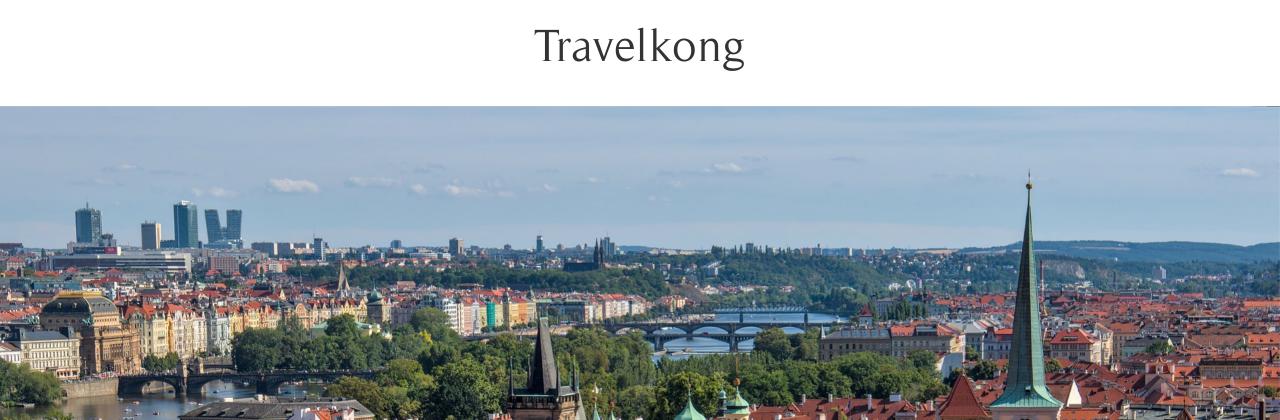
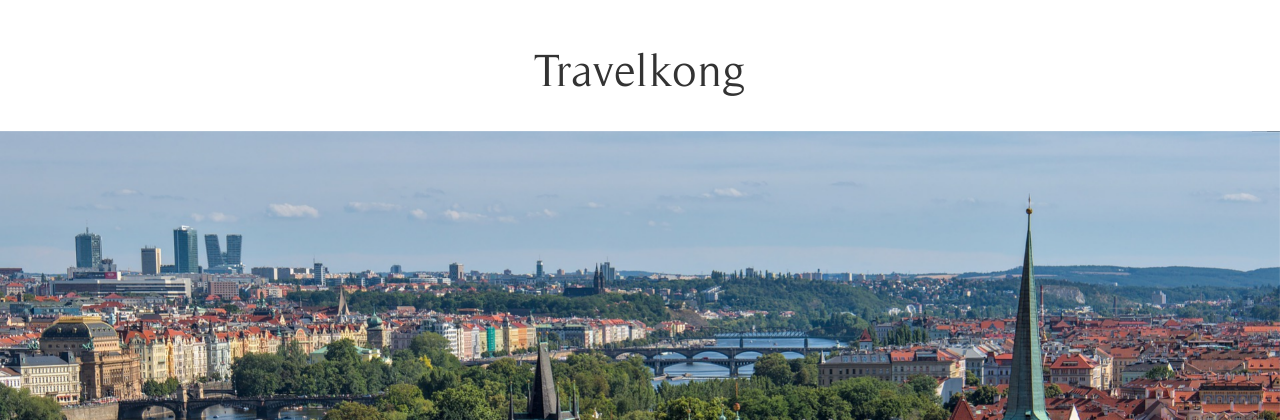
Before and after one commit to IowaSanae/Travelkong, a PHP site: page / in a window 1280 px wide. Shown: the part 62-482 px from the top of the page. Run offline with PHP 8.4, Linux system fonts and the light colour scheme.

Commit message:
Update style.css

```diff
--- a/style.css
+++ b/style.css
@@ -46,5 +46,5 @@
     box-sizing: border-box;
     text-align: center;
     font-size: 46px;
-    padding-bottom: 25px;
+    padding: 25px;
 }
```
